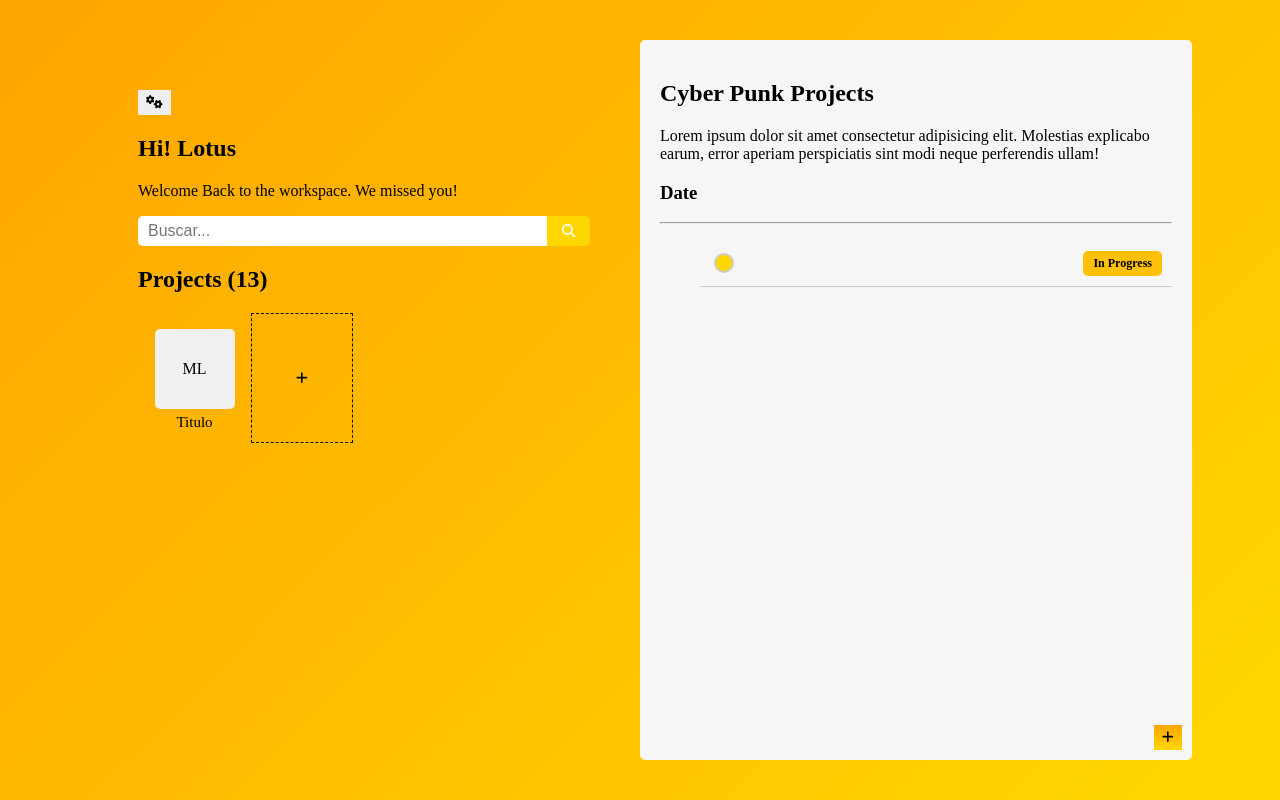
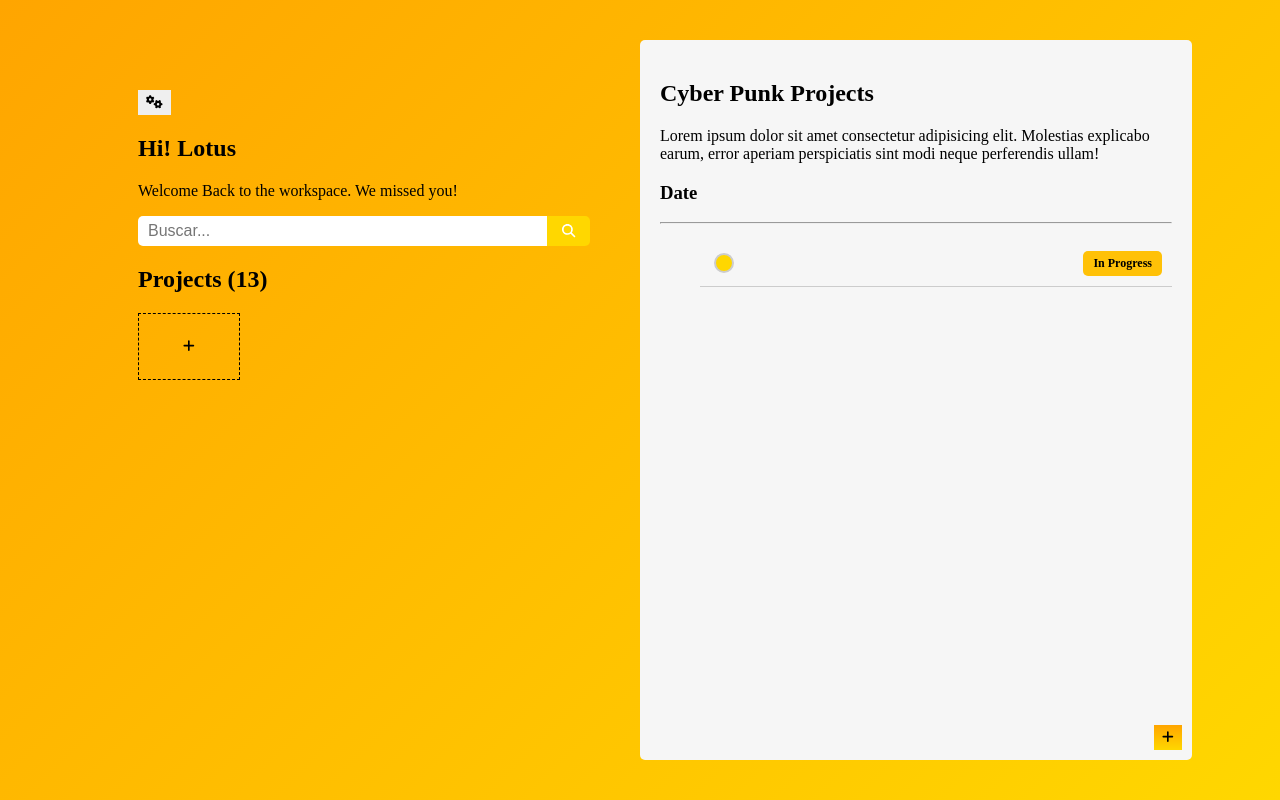
Before and after one commit to StyleLotus/ProjectManager, a React (Vite) app: page / in a window 1280 px wide. Built offline with nearby package versions, Linux system fonts and the light colour scheme.

Commit message:
Added Project Card and Modal Up

```diff
--- a/src/components/ProjectCard.jsx
+++ b/src/components/ProjectCard.jsx
@@ -1,18 +1,33 @@
+import PropTypes from "prop-types";
+
 //Styles Added
 
 import "../styles/projectCard.css";
 
 import "../styles/projectCard.css";
 
-const SquareComponent = () => {
+export default function ProjectCard({ project }) {
+
+  function getInitials(name){
+    const words = name.split(' ');
+    const initials = [];
+    words.forEach(word =>{
+      if(word.length > 0){initials.push(word[0].toUpperCase())}
+    })
+
+    return initials.join('');
+  }
+
   return (
     <div>
-      <div className="square">
-        <p className="content">ML</p>
+      <div className="square" style={{backgroundColor : project.color}}>
+        <p className="content">{getInitials(project.name)}</p>
       </div>
-      <h2 className="title">Titulo</h2>
+      <h2 className="title">{project.name}</h2>
     </div>
   );
+}
+
+ProjectCard.propTypes = {
+  project: PropTypes.any,
 };
-
-export default SquareComponent;
--- a/src/components/ProjectsPanel.jsx
+++ b/src/components/ProjectsPanel.jsx
@@ -20,11 +20,12 @@ import { faPlus } from "@fortawesome/free-solid-svg-icons";
 import { useContext } from "react";
 
 export default function ProjectsPanel() {
-  const { showProjectModal, setShowProjectModal } = useContext(ProjectContext);
+  const { showProjectModal, setShowProjectModal, projects   } =
+    useContext(ProjectContext);
 
-  const handleProjectModalView = () =>{
+  const handleProjectModalView = () => {
     setShowProjectModal(!showProjectModal);
-  }
+  };
 
   return (
     <div className="mainContainer">
@@ -39,12 +40,16 @@ export default function ProjectsPanel() {
           Projects <span className="numberOfProjects"> (13)</span>
         </h2>
         <div className="projectsContainer">
-          <ProjectCard></ProjectCard>
-          <button className="btn addProjectBtn" onClick={handleProjectModalView}>
+          {projects.map((project, index) =>  <ProjectCard key={index} project={project}/>
+          )}
+          <button
+            className="btn addProjectBtn"
+            onClick={handleProjectModalView}
+          >
             <FontAwesomeIcon icon={faPlus} />
           </button>
         </div>
-        {showProjectModal && < ProjectModal />}
+        {showProjectModal && <ProjectModal />}
       </section>
       <section className="taskContainer">
         <div>
--- a/src/styles/projectCard.css
+++ b/src/styles/projectCard.css
@@ -1,7 +1,6 @@
 .square {
   width: 80px;
   height: 80px;
-  background-color: #f0f0f0;
   border-radius: 5px;
   margin: auto;
 }
```
